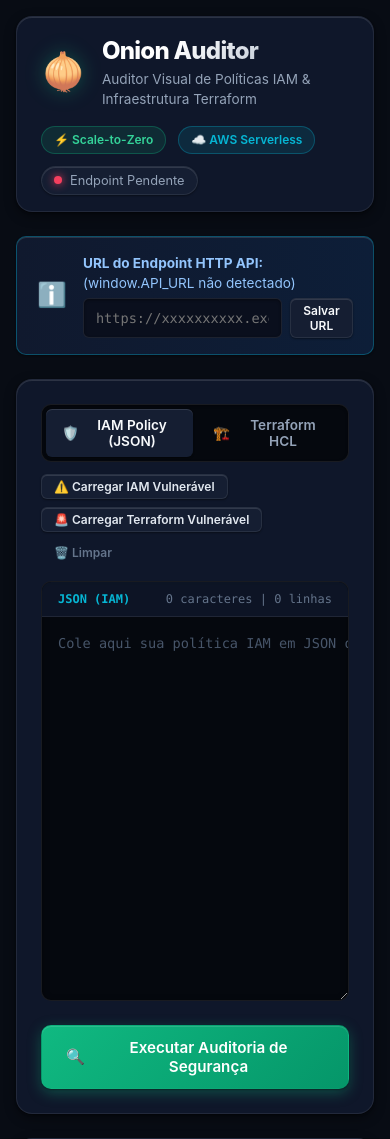
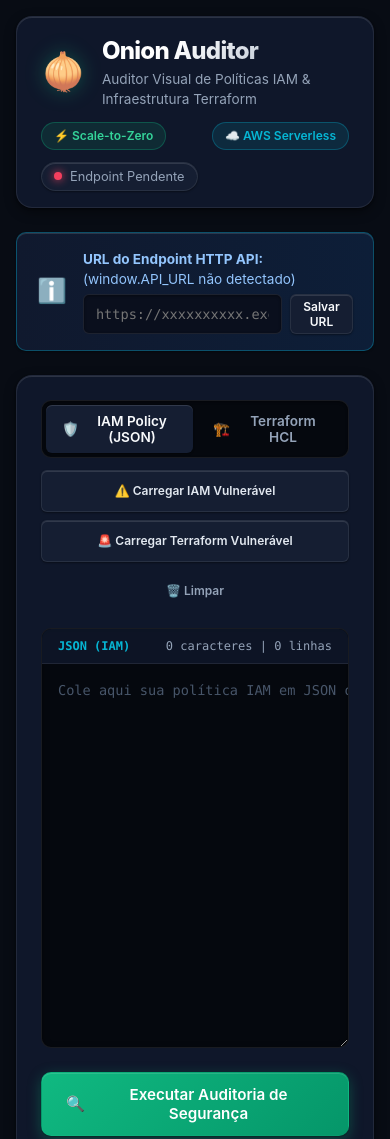
Before and after one commit to eucainapereira/onion-iam-tf-auditor, a plain HTML site: page web/index.html in a window 390 px wide. Shown: the top 1139 px of the page. Drawn offline with Linux system fonts and the light colour scheme.

Commit message:
✨feat(ui): conclui tipografia da Camada 4, componentes e responsividade mobile-first

```diff
--- a/web/index.html
+++ b/web/index.html
@@ -10,7 +10,7 @@
   <link rel="stylesheet" href="styles.css">
   <link rel="preconnect" href="https://fonts.googleapis.com">
   <link rel="preconnect" href="https://fonts.gstatic.com" crossorigin>
-  <link href="https://fonts.googleapis.com/css2?family=Fira+Code:wght@400;500;600&family=Inter:wght@400;500;600;700;800&display=swap" rel="stylesheet" crossorigin="anonymous">
+  <link href="https://fonts.googleapis.com/css2?family=Fira+Code:wght@400;500;600&family=Inter:wght@400;500;600;700;800&family=JetBrains+Mono:wght@400;500;600;700&display=swap" rel="stylesheet" crossorigin="anonymous">
 </head>
 <body>
   <div class="app-container">
--- a/web/styles.css
+++ b/web/styles.css
@@ -1,10 +1,14 @@
-@import "tokens.css";
-
 /* ==============================================================================
    ONION AUDITOR — CYBER GOVERNANCE DARK STYLESHEET
-   Layer 3: Design Tokens, Symmetric Grid & Structural Alignment
+   Layer 4: Typography, Component Craftsmanship & Mobile-First Responsiveness
    Architecture: Zero-Build Modern CSS3 / 100% S3+CloudFront Static Compatible
+   Safe System Font Fallbacks: -apple-system, sans-serif, monospace
    ============================================================================== */
+
+:root {
+  --font-sans: 'Inter', -apple-system, BlinkMacSystemFont, 'Segoe UI', Roboto, sans-serif;
+  --font-mono: 'JetBrains Mono', 'Fira Code', ui-monospace, SFMono-Regular, Menlo, Monaco, Consolas, monospace;
+}
 
 html {
   box-sizing: border-box;
@@ -29,6 +33,29 @@ body {
   -webkit-font-smoothing: antialiased;
   overflow-x: hidden;
   max-width: 100vw;
+}
+
+/* ==============================================================================
+   UNIVERSAL ACCESSIBILITY, FOCUS-VISIBLE & MICRO-INTERACTIONS
+   ============================================================================== */
+:focus-visible {
+  outline: 2px solid var(--accent-cyber-cyan);
+  outline-offset: 2px;
+}
+
+button:focus-visible,
+a:focus-visible,
+input:focus-visible,
+textarea:focus-visible {
+  outline: 2px solid var(--accent-cyber-cyan);
+  outline-offset: 2px;
+}
+
+button:active,
+.btn:active,
+.tab-btn:active,
+.alert-close:active {
+  transform: scale(0.98);
 }
 
 @media (max-width: 768px) {
@@ -60,6 +87,18 @@ body {
   box-shadow: var(--shadow-rim), var(--shadow-md);
   flex-wrap: wrap;
   gap: var(--space-4);
+}
+
+@media (max-width: 768px) {
+  .app-header {
+    flex-direction: column;
+    align-items: stretch;
+    gap: var(--space-3);
+  }
+  .header-meta {
+    justify-content: space-between;
+    width: 100%;
+  }
 }
 
 .header-brand {
@@ -346,6 +385,17 @@ body {
   display: flex;
   flex-wrap: wrap;
   gap: var(--space-2);
+}
+
+@media (max-width: 480px) {
+  .sample-actions {
+    flex-direction: column;
+    width: 100%;
+  }
+  .sample-actions .btn {
+    width: 100%;
+    min-height: 42px;
+  }
 }
 
 /* ==============================================================================
@@ -755,9 +805,16 @@ body {
   align-items: stretch;
 }
 
-@media (max-width: 600px) {
+@media (max-width: 768px) {
   .severity-counters {
     grid-template-columns: repeat(2, 1fr);
+  }
+}
+
+@media (max-width: 480px) {
+  .severity-pill {
+    min-height: 44px;
+    font-size: 0.72rem;
   }
 }
 
--- a/web/tokens.css
+++ b/web/tokens.css
@@ -23,10 +23,17 @@
   /* --- Typography --- */
   --text-primary: #f8fafc;
   --text-secondary: #94a3b8;
-  --text-muted: #64748b;
-  --text-dim: #475569;
+  --text-muted: #94a3b8;
+  --text-dim: #8092a8;
   --font-sans: 'Inter', -apple-system, BlinkMacSystemFont, 'Segoe UI', Roboto, sans-serif;
-  --font-mono: 'Fira Code', 'JetBrains Mono', ui-monospace, Menlo, Monaco, Consolas, monospace;
+  --font-mono: 'JetBrains Mono', 'Fira Code', ui-monospace, SFMono-Regular, Menlo, Monaco, Consolas, monospace;
+
+  /* --- Typography Rhythm & Letter Spacing --- */
+  --tracking-tighter: -0.04em;
+  --tracking-tight: -0.02em;
+  --tracking-normal: 0em;
+  --tracking-wide: 0.05em;
+  --tracking-wider: 0.08em;
 
   /* --- Theme Accents (Cyber Governance) --- */
   --accent-technical-emerald: #10b981;
```
